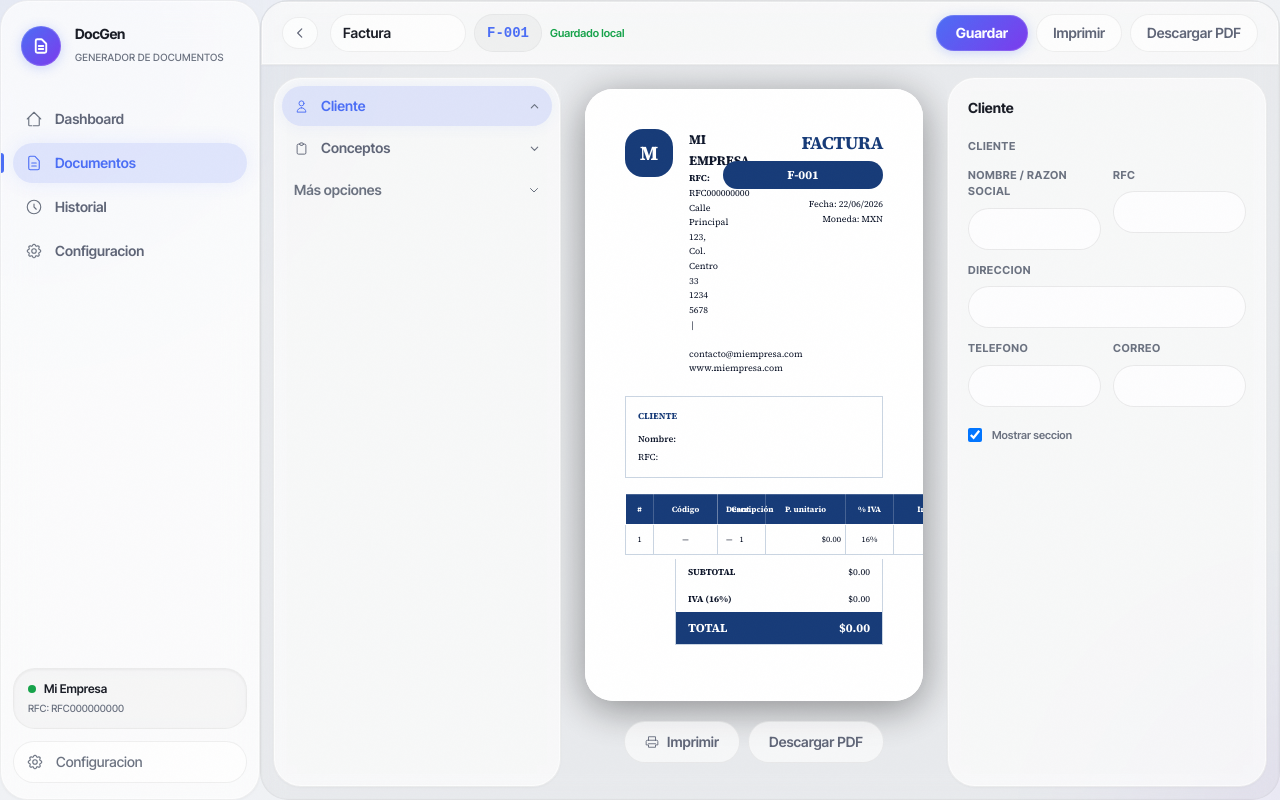
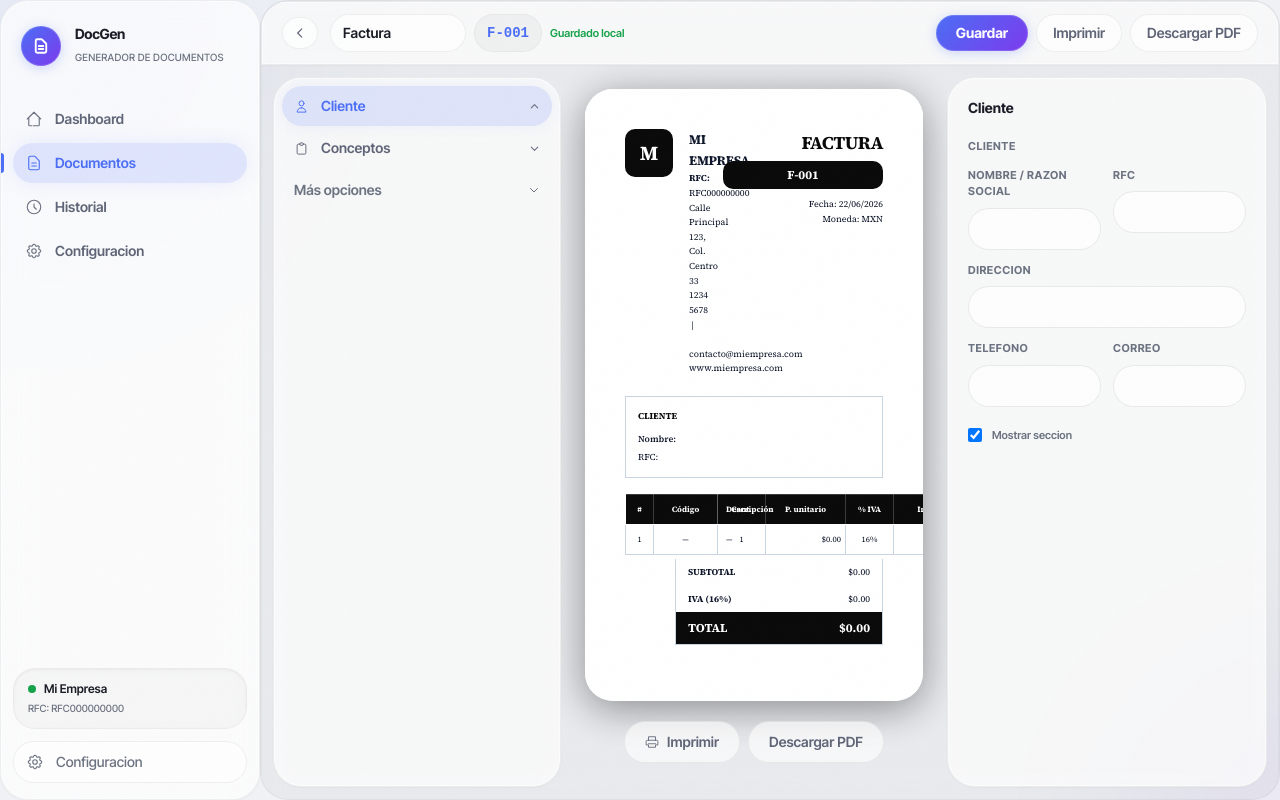
Before and after one commit to alhelo12/Generador-de-documentos-comerciales, a Vue app: page /editor/1 in a window 1280 px wide. Built offline with nearby package versions, Linux system fonts and the light colour scheme.

Commit message:
feat(docs): plantillas B/N con acento tinta y tipografías Archivo
Classic/Modern/Minimal con radios sobrios y encabezados editoriales. Acento por defecto #0A0A0A.

```diff
--- a/src/components/documents/DocumentClassic.vue
+++ b/src/components/documents/DocumentClassic.vue
@@ -11,7 +11,7 @@ const { sc, accent, typeTitle, subtotal, total, taxRows, enabled, fontFamilyOf,
     <header class="flex items-start justify-between gap-8 mb-5">
       <div v-if="enabled('company')" class="flex min-w-0 items-start gap-4">
         <img v-if="doc.company.logo" :src="doc.company.logo" class="h-14 w-14 shrink-0 object-contain" alt="Logo de la empresa" />
-        <div v-else class="h-12 w-12 shrink-0 rounded-lg flex items-center justify-center text-xl font-bold text-white" :style="{ backgroundColor: accent }">
+        <div v-else class="h-12 w-12 shrink-0 rounded-sm flex items-center justify-center text-xl font-bold text-white" :style="{ backgroundColor: accent }">
           {{ doc.company.name?.charAt(0) || 'D' }}
         </div>
         <div class="min-w-0">
@@ -27,7 +27,7 @@ const { sc, accent, typeTitle, subtotal, total, taxRows, enabled, fontFamilyOf,
 
       <div class="min-w-40 text-right">
         <h2 class="text-lg font-extrabold uppercase tracking-tight" :style="{ color: accent }">{{ typeTitle(doc.type) }}</h2>
-        <p v-if="sc.showDocumentNumber" class="mt-1 rounded-md px-5 py-1.5 text-center text-xs font-bold text-white" :style="{ backgroundColor: accent }">{{ doc.number }}</p>
+        <p v-if="sc.showDocumentNumber" class="mt-1 rounded-sm px-5 py-1.5 text-center text-xs font-bold text-white" :style="{ backgroundColor: accent }">{{ doc.number }}</p>
         <p v-if="sc.showDate" class="mt-2">Fecha: {{ formatDate(doc.date) }}</p>
         <p v-if="doc.expiryDate">Válida hasta: {{ formatDate(doc.expiryDate) }}</p>
         <p>Moneda: {{ sc.currencySymbol === '$' ? 'MXN' : sc.currencySymbol }}</p>
--- a/src/components/documents/DocumentMinimal.vue
+++ b/src/components/documents/DocumentMinimal.vue
@@ -20,7 +20,7 @@ const { sc, accent, typeTitle, subtotal, enabled, fontFamilyOf, formatCurrency,
 
       <div class="min-w-44 pt-2 text-right">
         <h2 class="text-sm font-medium uppercase tracking-wide" :style="{ color: accent }">{{ typeTitle(doc.type) }}</h2>
-        <p v-if="sc.showDocumentNumber" class="mt-2 rounded-md border px-4 py-1 text-center text-xs font-medium" :style="{ borderColor: accent, color: accent }">{{ doc.number }}</p>
+        <p v-if="sc.showDocumentNumber" class="mt-2 rounded-sm border px-4 py-1 text-center text-xs font-medium" :style="{ borderColor: accent, color: accent }">{{ doc.number }}</p>
         <p v-if="sc.showDate" class="mt-3">Fecha: {{ formatDate(doc.date) }}</p>
         <p v-if="doc.expiryDate">Válida hasta: {{ formatDate(doc.expiryDate) }}</p>
       </div>
--- a/src/components/documents/DocumentModern.vue
+++ b/src/components/documents/DocumentModern.vue
@@ -10,9 +10,9 @@ const { sc, accent, typeTitle, subtotal, total, taxRows, enabled, fontFamilyOf,
   <article class="document-page text-[9px] leading-relaxed text-slate-900" :style="{ fontFamily: fontFamilyOf() }">
     <header class="flex items-start justify-between gap-8 mb-5">
       <div v-if="enabled('company')" class="flex items-center gap-4">
-        <div class="h-16 w-16 rounded-full border flex items-center justify-center" :style="{ backgroundColor: `${accent}10`, borderColor: `${accent}30` }">
-          <img v-if="doc.company.logo" :src="doc.company.logo" class="h-12 w-12 object-contain" alt="Logo de la empresa" />
-          <span v-else class="text-2xl font-bold" :style="{ color: accent }">{{ doc.company.name?.charAt(0) || 'D' }}</span>
+        <div class="h-14 w-14 rounded-sm border flex items-center justify-center" :style="{ backgroundColor: `${accent}10`, borderColor: `${accent}30` }">
+          <img v-if="doc.company.logo" :src="doc.company.logo" class="h-11 w-11 object-contain" alt="Logo de la empresa" />
+          <span v-else class="text-xl font-extrabold" :style="{ color: accent }">{{ doc.company.name?.charAt(0) || 'D' }}</span>
         </div>
         <div>
           <h1 class="text-sm font-extrabold uppercase">{{ doc.company.name }}</h1>
@@ -25,7 +25,7 @@ const { sc, accent, typeTitle, subtotal, total, taxRows, enabled, fontFamilyOf,
 
       <div class="min-w-40 text-right">
         <h2 class="text-base font-extrabold uppercase" :style="{ color: accent }">{{ typeTitle(doc.type) }}</h2>
-        <p v-if="sc.showDocumentNumber" class="mt-1 rounded-md px-5 py-1.5 text-center font-bold text-white" :style="{ backgroundColor: accent }">{{ doc.number }}</p>
+        <p v-if="sc.showDocumentNumber" class="mt-1 rounded-sm px-5 py-1.5 text-center font-bold text-white" :style="{ backgroundColor: accent }">{{ doc.number }}</p>
         <p v-if="sc.showDate" class="mt-2">Fecha: {{ formatDate(doc.date) }}</p>
         <p v-if="doc.expiryDate">Válida hasta: {{ formatDate(doc.expiryDate) }}</p>
         <p>Moneda: {{ sc.currencySymbol === '$' ? 'MXN' : sc.currencySymbol }}</p>
@@ -33,22 +33,22 @@ const { sc, accent, typeTitle, subtotal, total, taxRows, enabled, fontFamilyOf,
     </header>
 
     <section class="grid grid-cols-2 gap-3 mb-4">
-      <div v-if="enabled('client')" class="rounded-xl border border-slate-200 p-3 shadow-sm">
-        <h3 class="mb-2 flex items-center gap-2 text-xs font-bold" :style="{ color: accent }"><span class="text-sm">♙</span> Cliente</h3>
+      <div v-if="enabled('client')" class="rounded-md border border-slate-200 p-3">
+        <h3 class="mb-2 text-[10px] font-extrabold uppercase tracking-[0.12em]" :style="{ color: accent }">— Cliente</h3>
         <p class="font-bold">{{ doc.client.name }}</p>
         <p v-if="sc.showRfc">RFC: {{ doc.client.rfc }}</p>
         <p v-if="doc.client.address">{{ doc.client.address }}</p>
         <p v-if="sc.showPhone && doc.client.phone">{{ doc.client.phone }}</p>
         <p v-if="sc.showEmail && doc.client.email">{{ doc.client.email }}</p>
       </div>
-      <div v-if="enabled('payment-terms') && doc.paymentTerms" class="rounded-xl border border-slate-200 p-3 shadow-sm">
-        <h3 class="mb-2 flex items-center gap-2 text-xs font-bold" :style="{ color: accent }"><span class="text-sm">▣</span> Condiciones</h3>
+      <div v-if="enabled('payment-terms') && doc.paymentTerms" class="rounded-md border border-slate-200 p-3">
+        <h3 class="mb-2 text-[10px] font-extrabold uppercase tracking-[0.12em]" :style="{ color: accent }">— Condiciones</h3>
         <p class="whitespace-pre-line">{{ doc.paymentTerms }}</p>
         <p v-if="doc.expiryDate" class="mt-2"><strong>Validez:</strong> {{ formatDate(doc.expiryDate) }}</p>
       </div>
     </section>
 
-    <section v-if="enabled('items')" class="overflow-hidden rounded-xl border border-slate-200 mb-4">
+    <section v-if="enabled('items')" class="overflow-hidden rounded-md border border-slate-200 mb-4">
       <table class="w-full table-fixed border-collapse text-[8px]">
         <thead class="text-white" :style="{ backgroundColor: accent }">
           <tr>
@@ -63,7 +63,7 @@ const { sc, accent, typeTitle, subtotal, total, taxRows, enabled, fontFamilyOf,
           <tr v-for="item in doc.items" :key="item.id" class="border-b border-slate-200 last:border-0">
             <td class="px-3 py-2">
               <div class="flex items-center gap-2">
-                <span class="flex h-6 w-6 shrink-0 items-center justify-center rounded-full" :style="{ backgroundColor: `${accent}12`, color: accent }">▣</span>
+                <span class="flex h-5 w-5 shrink-0 items-center justify-center rounded-sm text-[10px] font-bold" :style="{ backgroundColor: `${accent}12`, color: accent }">—</span>
                 <span><strong class="block">{{ item.description || '—' }}</strong><small class="text-slate-500">Código: {{ item.code || '—' }}</small></span>
               </div>
             </td>
@@ -76,7 +76,7 @@ const { sc, accent, typeTitle, subtotal, total, taxRows, enabled, fontFamilyOf,
       </table>
     </section>
 
-    <section v-if="enabled('totals')" class="ml-auto w-56 overflow-hidden rounded-xl border border-slate-200 shadow-sm mb-4">
+    <section v-if="enabled('totals')" class="ml-auto w-56 overflow-hidden rounded-md border border-slate-200 mb-4">
       <div class="flex justify-between px-4 py-1.5"><strong>Subtotal</strong><span class="tabular-nums font-semibold">{{ formatCurrency(subtotal, sc.currencySymbol) }}</span></div>
       <div v-for="row in taxRows" :key="row.rate" class="flex justify-between px-4 py-1.5"><strong>IVA ({{ row.rate }}%)</strong><span class="tabular-nums font-semibold">{{ formatCurrency(row.amount, sc.currencySymbol) }}</span></div>
       <div class="flex justify-between px-4 py-2 text-sm font-bold text-white" :style="{ backgroundColor: accent }"><span>Total</span><span class="tabular-nums">{{ formatCurrency(total, sc.currencySymbol) }}</span></div>
@@ -92,8 +92,8 @@ const { sc, accent, typeTitle, subtotal, total, taxRows, enabled, fontFamilyOf,
     </section>
 
     <footer v-if="enabled('signature-client') || enabled('signature-company')" class="mt-8 flex justify-between gap-12">
-      <div v-if="enabled('signature-client')" class="w-48 rounded-xl border p-5 text-center" :style="{ borderColor: `${accent}40`, color: accent }">{{ doc.signatureClientLabel }}</div>
-      <div v-if="enabled('signature-company')" class="w-48 rounded-xl border p-5 text-center" :style="{ borderColor: `${accent}40`, color: accent }">{{ doc.signatureCompanyLabel }}<p class="mt-1 text-slate-700">{{ doc.company.name }}</p></div>
+      <div v-if="enabled('signature-client')" class="w-48 rounded-sm border p-5 text-center" :style="{ borderColor: `${accent}40`, color: accent }">{{ doc.signatureClientLabel }}</div>
+      <div v-if="enabled('signature-company')" class="w-48 rounded-sm border p-5 text-center" :style="{ borderColor: `${accent}40`, color: accent }">{{ doc.signatureCompanyLabel }}<p class="mt-1 text-slate-700">{{ doc.company.name }}</p></div>
     </footer>
   </article>
 </template>
--- a/src/composables/useDocumentTemplate.ts
+++ b/src/composables/useDocumentTemplate.ts
@@ -9,16 +9,16 @@ export const TYPE_TITLES: Record<string, string> = {
 }
 
 export const FONT_MAP: Record<string, string> = {
-  'classic-serif': '"Source Serif 4", serif',
-  'modern-sans': '"Plus Jakarta Sans", sans-serif',
-  'minimal-sans': '"Inter Tight", sans-serif',
+  'classic-serif': '"Source Serif 4", Georgia, serif',
+  'modern-sans': '"Archivo", "Inter Tight", system-ui, sans-serif',
+  'minimal-sans': '"Archivo", "Inter Tight", system-ui, sans-serif',
 }
 
 export function useDocumentTemplate(doc: DocumentData, sections: SectionConfig[]) {
   const { formatCurrency } = useDocumentCalculations()
   const sc = doc.styleConfig
   const accent = computed(() => sc.accentColor === '#2d2d2d'
-    ? ({ classic: '#173b78', modern: '#2f8f43', minimal: '#5b21b6' }[doc.style])
+    ? '#0A0A0A'
     : sc.accentColor)
   const typeTitle = (k: string) => TYPE_TITLES[k] ?? k
   const subtotal = computed(() => doc.items.reduce((s, i) => s + i.quantity * i.unitPrice, 0))
```
